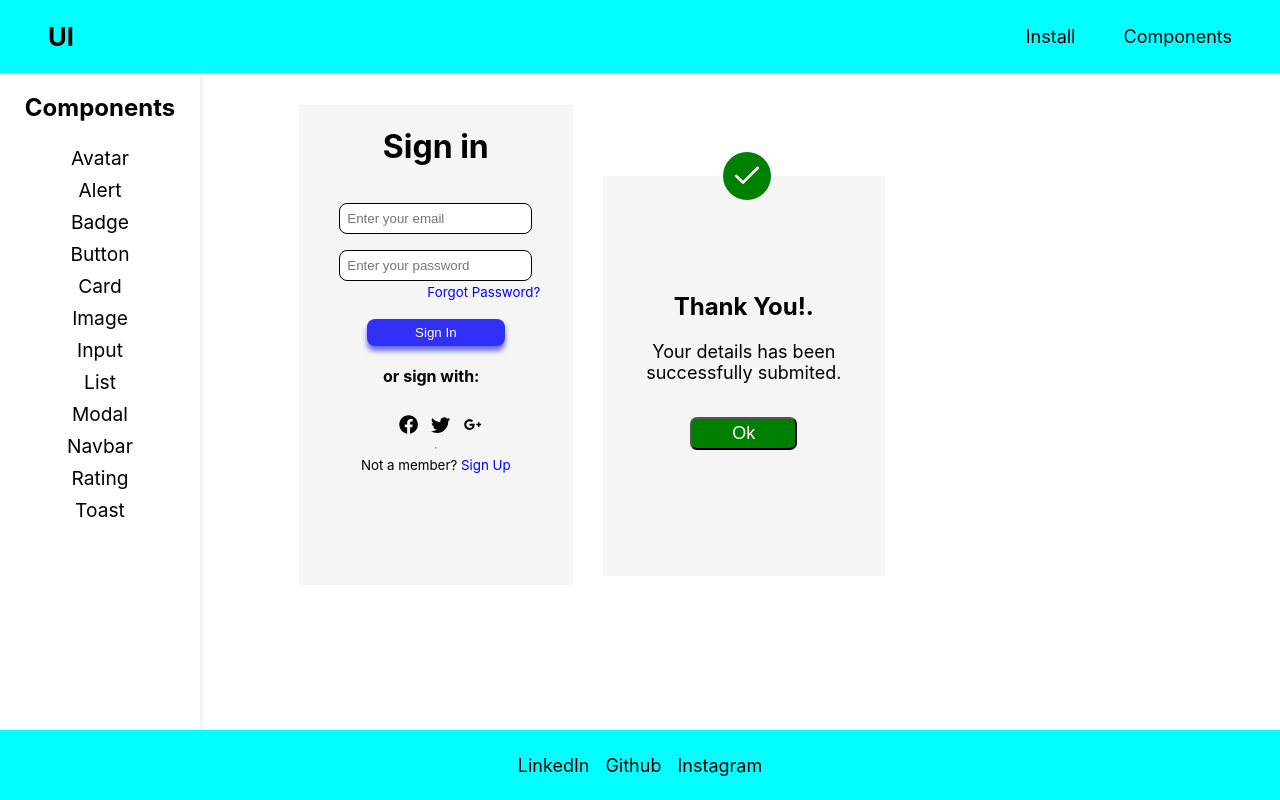
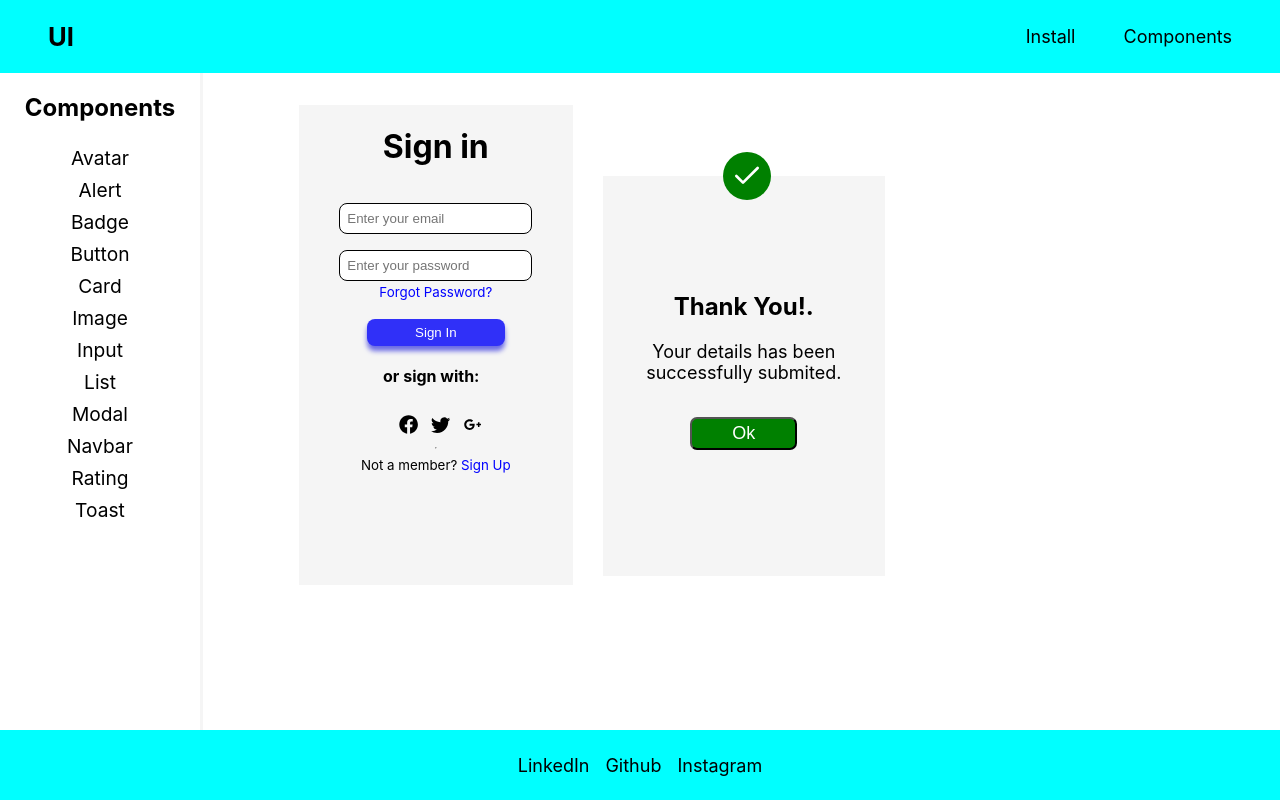
Before and after one commit to parvejg/component-library-321, a React (Create React App) app: page /modal-page in a window 1280 px wide. Built offline with nearby package versions, Linux system fonts and the light colour scheme.

Commit message:
modal improvement

```diff
--- a/src/components/Modal.css
+++ b/src/components/Modal.css
@@ -55,7 +55,7 @@
 }
 .form-content {
   color: blue;
-  padding-left: 6rem;
+  text-align: center;
 }
 
 .form-Modal-container {
```
